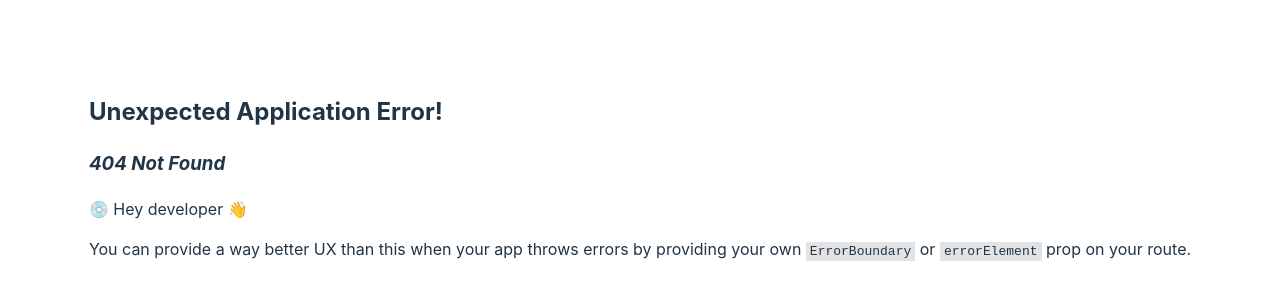
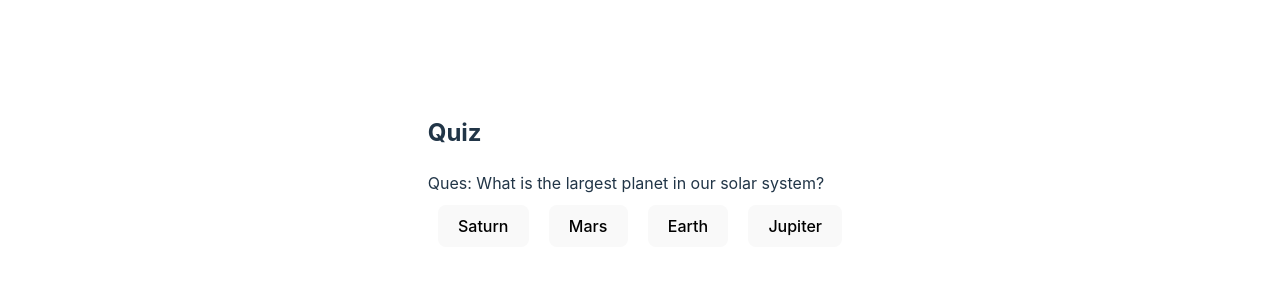
Before and after one commit to exception73/Frontend-Machind-Codiing-Rounds, a React (Vite) app: page /quiz in a window 1280 px wide. Before the commit this address had no page. Shown: the part 224-524 px from the top of the page. Built offline with nearby package versions, Linux system fonts and the light colour scheme.

Commit message:
quiz app done

```diff
--- a/src/App.jsx
+++ b/src/App.jsx
@@ -16,6 +16,7 @@ import LruCache from './Components/LRUCache/LruCache.jsx';
 import MultiSearchUsers from './Components/MultiSearch Users/MultiSearchUsers.jsx';
 import ProgressBar from './Components/ProgressBar/ProgressBar.jsx';
 import DragDropNotes from './Components/DragDropNotes/DragDropNotes.jsx';
+import QuizApp from './Components/QuizApplication/QuizApp.jsx';
 
 const router = createBrowserRouter([
   {
@@ -67,6 +68,9 @@ const router = createBrowserRouter([
   }, {
     path : 'dragdrop',
     element : <DragDropNotes />
+  }, {
+    path : 'quiz',
+    element : <QuizApp />
   }
 ]);
 
--- a/src/Components/HomePage.jsx
+++ b/src/Components/HomePage.jsx
@@ -21,6 +21,7 @@ const HomePage = () => {
       <Link to='searchUser'>MultiSearch Users with Debouncing</Link>
       <Link to='progressBar'> Progress Bar</Link>
       <Link to='dragdrop'> Drag and Drop Notes</Link>
+      <Link to='quiz'> Quiz App </Link>
     </div>
   );
 };
--- /dev/null
+++ b/src/Components/QuizApplication/Data/Data.js
@@ -0,0 +1,94 @@
+const data = [
+    {
+      "question": "What is the largest planet in our solar system?",
+      "answerOptions": [
+        {"text": "Saturn", "isCorrect": false},
+        {"text": "Mars", "isCorrect": false},
+        {"text": "Earth", "isCorrect": false},
+        {"text": "Jupiter", "isCorrect": true}
+      ]
+    },
+    {
+      "question": "What is the tallest mountain in the world?",
+      "answerOptions": [
+        {"text": "Mount Everest", "isCorrect": true},
+        {"text": "K2", "isCorrect": false},
+        {"text": "Kangchenjunga", "isCorrect": false},
+        {"text": "Lhotse", "isCorrect": false}
+      ]
+    },
+    {
+      "question": "Which country is home to the Great Wall of China?",
+      "answerOptions": [
+        {"text": "China", "isCorrect": true},
+        {"text": "Japan", "isCorrect": false},
+        {"text": "Korea", "isCorrect": false},
+        {"text": "India", "isCorrect": false}
+      ]
+    },
+    {
+      "question": "What is the capital of France?",
+      "answerOptions": [
+        {"text": "London", "isCorrect": false},
+        {"text": "Berlin", "isCorrect": false},
+        {"text": "Paris", "isCorrect": true},
+        {"text": "Rome", "isCorrect": false}
+      ]
+    },
+    {
+      "question": "What is the chemical formula for water?",
+      "answerOptions": [
+        {"text": "H2O", "isCorrect": true},
+        {"text": "CO2", "isCorrect": false},
+        {"text": "NaCl", "isCorrect": false},
+        {"text": "NH3", "isCorrect": false}
+      ]
+    },
+    {
+      "question": "What is the largest ocean on Earth?",
+      "answerOptions": [
+        {"text": "Atlantic Ocean", "isCorrect": false},
+        {"text": "Pacific Ocean", "isCorrect": true},
+        {"text": "Indian Ocean", "isCorrect": false},
+        {"text": "Arctic Ocean", "isCorrect": false}
+      ]
+    },
+    {
+      "question": "What is the most popular social media platform?",
+      "answerOptions": [
+        {"text": "Instagram", "isCorrect": true},
+        {"text": "Facebook", "isCorrect": false},
+        {"text": "Twitter", "isCorrect": false},
+        {"text": "YouTube", "isCorrect": false}
+      ]
+    },
+    {
+      "question": "What is the currency of Japan?",
+      "answerOptions": [
+        {"text": "Euro", "isCorrect": false},
+        {"text": "US Dollar", "isCorrect": false},
+        {"text": "Japanese Yen", "isCorrect": true},
+        {"text": "Chinese Yuan", "isCorrect": false}
+      ]
+    },
+    {
+      "question": "What is the world's largest search engine?",
+      "answerOptions": [
+        {"text": "Google", "isCorrect": true},
+        {"text": "Bing", "isCorrect": false},
+        {"text": "Yahoo", "isCorrect": false},
+        {"text": "DuckDuckGo", "isCorrect": false}
+      ]
+    },
+    {
+      "question": "Who painted the Mona Lisa?",
+      "answerOptions": [
+        {"text": "Michelangelo", "isCorrect": false},
+        {"text": "Leonardo da Vinci", "isCorrect": true},
+        {"text": "Sandro Botticelli", "isCorrect": false},
+        {"text": "Raphael", "isCorrect": false}
+      ]
+    }
+  ]
+
+  export default data;
--- /dev/null
+++ b/src/Components/QuizApplication/QuizApp.jsx
@@ -0,0 +1,46 @@
+import React, { useEffect, useState } from 'react'
+import data from './Data/Data'
+import QuizCard from './QuizCard';
+
+const QuizApp = () => {
+
+    const [questions, setQuestion] = useState(data);
+    const [answer, setAnswer] = useState([]);
+    const [currQues, setcurrQues] = useState(-1);
+
+
+    useEffect(() => {
+        setcurrQues(currQues+1);
+
+    },[answer])
+
+
+    function handleRetry(){
+        setcurrQues(-1);
+        setAnswer([])
+    }
+  return (
+
+    <div>
+
+        <h2>Quiz</h2>
+
+       {currQues < questions.length ?
+       <QuizCard ques={questions[currQues]} setAnswer={setAnswer}  answer={answer}/>
+        :
+        <div>
+            <p>Marsk : {answer.reduce((val,sum)=> {return val+sum}, 0)}/10</p>
+            <button onClick={handleRetry}>Retry</button>
+            <div>
+                {answer.map((val, ind) => {
+                    return <p style={{color:answer[ind]? 'green':'red'}}>{data[ind].question}</p>
+                })}
+            </div>
+        </div>
+        }
+
+    </div>
+  )
+}
+
+export default QuizApp
--- /dev/null
+++ b/src/Components/QuizApplication/QuizCard.jsx
@@ -0,0 +1,21 @@
+import React from 'react'
+
+const QuizCard = ({ques, setAnswer, answer}) => {
+    if(!ques) return <></>
+  return (
+    <div>
+
+        <div>Ques: {ques.question}</div>
+        <div>
+            {
+                ques.answerOptions.map((val, ind) => {
+                   return <button style={{margin:'10px'}} onClick={() => setAnswer([...answer, val.isCorrect])}  key={ind}>{val.text}</button>
+                })
+            }
+        </div>
+
+    </div>
+  )
+}
+
+export default QuizCard
```
